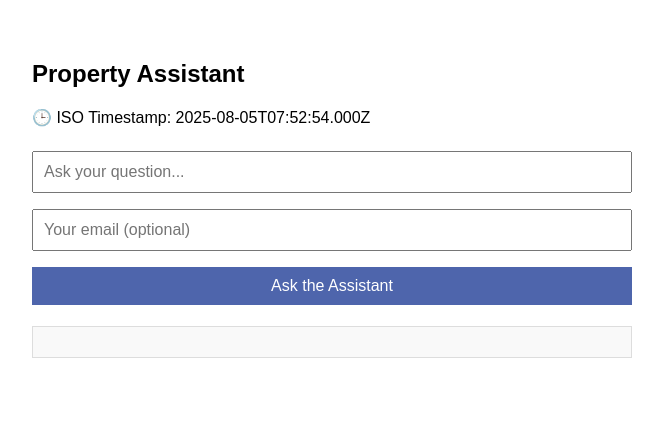
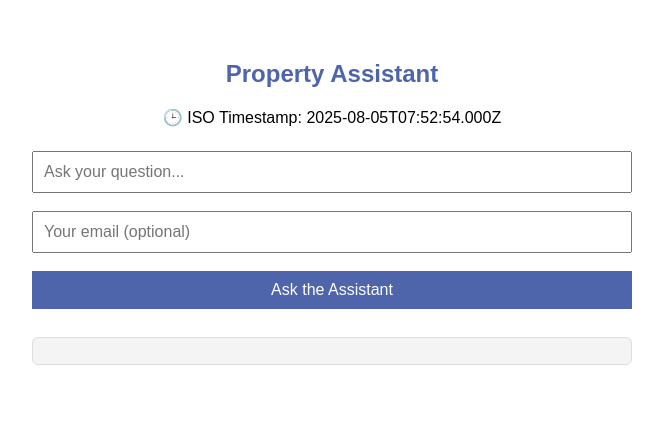
Before and after one commit to michaelwilliams-dev/property-formula-assistant-backend, a website: page public/assistant.html in a window 1280 px wide. Shown: the whole page, without its empty margins (308-971 px from the left). Drawn offline with Linux system fonts and the light colour scheme.

Commit message:
Update assistant.html

```diff
--- a/public/assistant.html
+++ b/public/assistant.html
@@ -6,17 +6,30 @@
   <meta charset="UTF-8" />
   <title>Property Assistant</title>
   <link rel="stylesheet" href="style.css" />
+  <style>
+    h2 {
+      color: #4e65ac; /* AIVS tone */
+      text-align: center;
+      font-weight: 600;
+    }
+  </style>
 </head>
 <body>
   <h2>Property Assistant</h2>
-  <p>🕒 ISO Timestamp: <span id="iso-timestamp"></span></p>
+  <p style="text-align: center;">🕒 ISO Timestamp: <span id="iso-timestamp"></span></p>
 
-  <input type="text" id="question" placeholder="Ask your question..." />
-  <input type="email" id="email" placeholder="Your email (optional)" />
-  <button id="ask">Ask the Assistant</button>
+  <div style="max-width: 600px; margin: 0 auto;">
+    <input type="text" id="question" placeholder="Ask your question..." style="width: 100%; margin-bottom: 10px;" />
+    <input type="email" id="email" placeholder="Your email (optional)" style="width: 100%; margin-bottom: 10px;" />
+    <button id="ask" style="width: 100%;">Ask the Assistant</button>
 
-  <pre id="response"></pre>
+    <pre id="response" style="margin-top: 20px; background: #f4f4f4; padding: 1em; border-radius: 6px;"></pre>
+  </div>
 
+  <script>
+    // Set ISO timestamp
+    document.getElementById("iso-timestamp").textContent = new Date().toISOString();
+  </script>
   <script src="assistant-script.js"></script>
 </body>
 </html>
```
